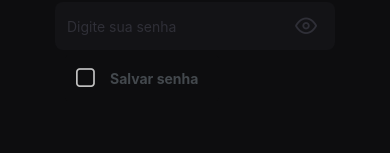
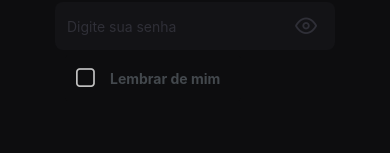
Before and after one commit to dev-jefferson-souza/react-native-desafio, a React Native app: screen /Login in a window 390 px wide. Shown: the part 421-574 px from the top of the page. Built offline with nearby package versions, Linux system fonts and the light colour scheme.

Commit message:
style(Login): lembrar de mim

```diff
--- a/src/screen/Login/Login.tsx
+++ b/src/screen/Login/Login.tsx
@@ -85,7 +85,7 @@ export const Login = ({ navigation }) => {
         />
 
         <CheckBox
-          title="Salvar senha"
+          title="Lembrar de mim"
           checked={savePassword}
           onPress={toggleCheckbox}
           containerStyle={{
```
